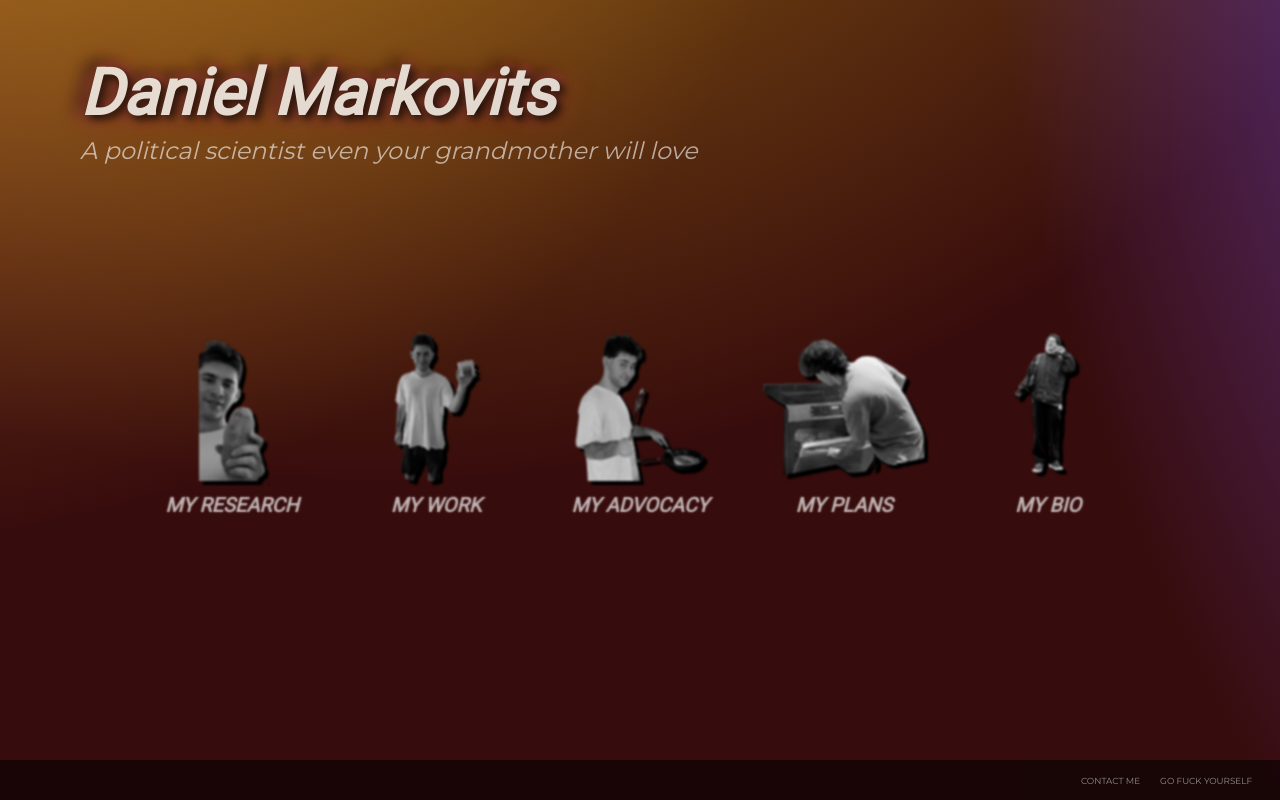
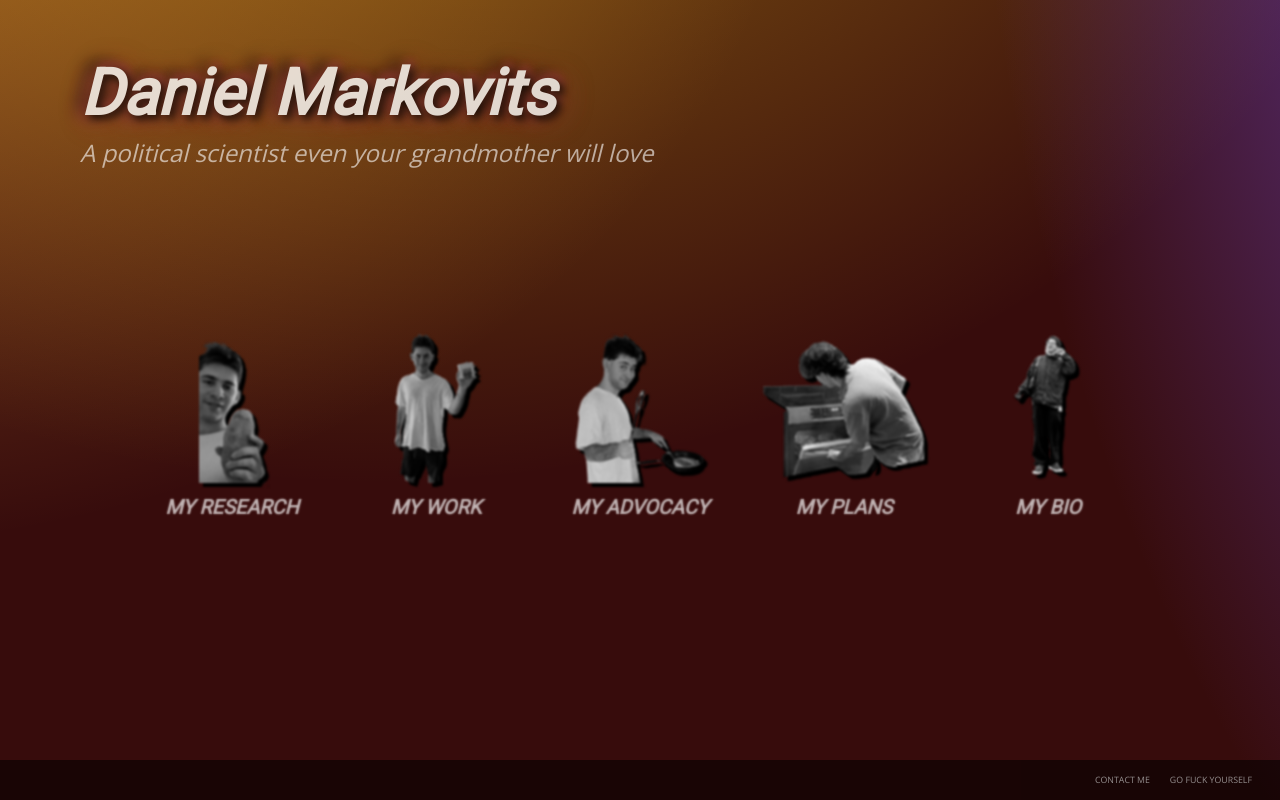
Before and after one commit to alexanderthedataman/daniel, a plain HTML site: page index.html in a window 1280 px wide. Drawn offline with nearby package versions, Linux system fonts and the light colour scheme.

Commit message:
Add files via upload

```diff
--- a/index.html
+++ b/index.html
@@ -84,7 +84,7 @@
 
     .subtitle {
       font-style: italic;
-      font-family: Montserrat;
+      font-family: Open Sans;
       font-size: .6rem;
       text-align: center;
       transition: font-size .4s;
@@ -173,7 +173,7 @@
     .footer a {
       font-size: .55rem;
       color: rgba(198, 198, 198, 0.7);
-      font-family: "Montserrat";
+      font-family: "Open Sans";
       text-transform: uppercase;
       text-decoration: none
     }
@@ -290,8 +290,7 @@
     }
   </style>
   <title>Daniel Markovits</title>
-  <link href="http://fonts.googleapis.com/css?family=Roboto" rel="stylesheet" type="text/css" />
-  <link href="http://fonts.googleapis.com/css?family=Montserrat" rel="stylesheet" type="text/css" />
+  <link href="http://fonts.googleapis.com/css?family=Roboto|Open+Sans" rel="stylesheet" type="text/css" />
 
 </head>
 
```
